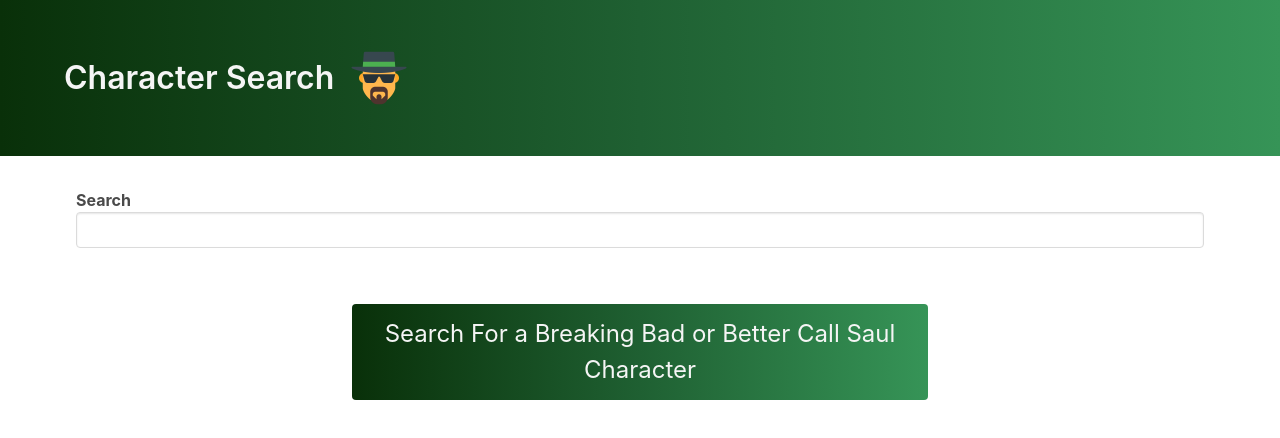
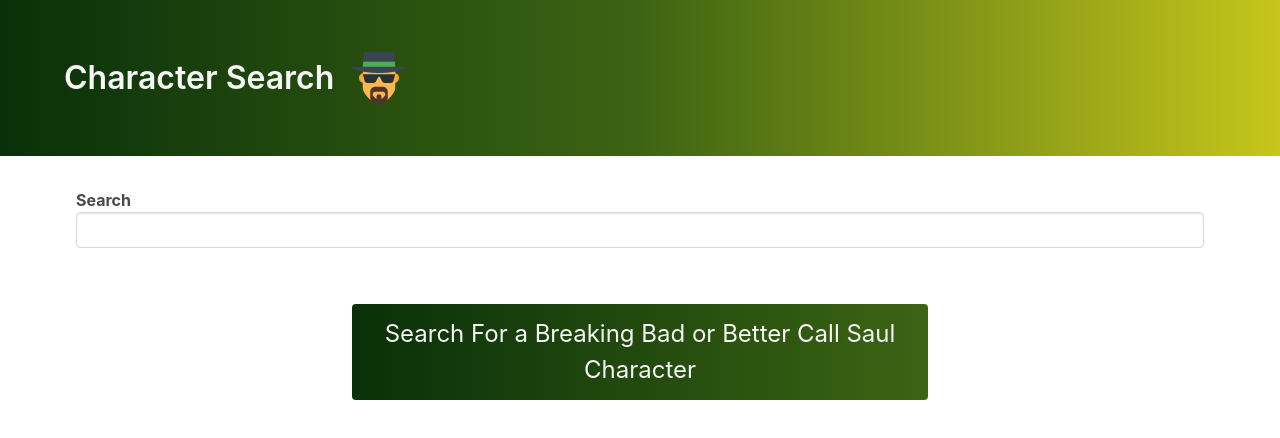
Before and after one commit to P-Corn/character-search, a plain HTML site: page index.html in a window 1280 px wide. Drawn offline with nearby package versions, Linux system fonts and the light colour scheme.

Commit message:
adjusted the gradient colors to include yellowish

```diff
--- a/style.css
+++ b/style.css
@@ -1,7 +1,7 @@
 .tutorial {
   text-align: center;
   margin: auto;
-  background-image: linear-gradient(to right, #093009, #1f6032, #369457);
+  background-image: linear-gradient(to right, #093009, #3d6413);
 }
 
 .main-title {
@@ -37,7 +37,7 @@ figure.image {
 
 .hero {
   margin-bottom: 20px;
-  background-image: linear-gradient(to right, #093009, #1f6032, #369457);
+  background-image: linear-gradient(to right, #093009, #3d6413, #c6c61b);
 }
 
 .dropdown-menu, .dropdown {
```
